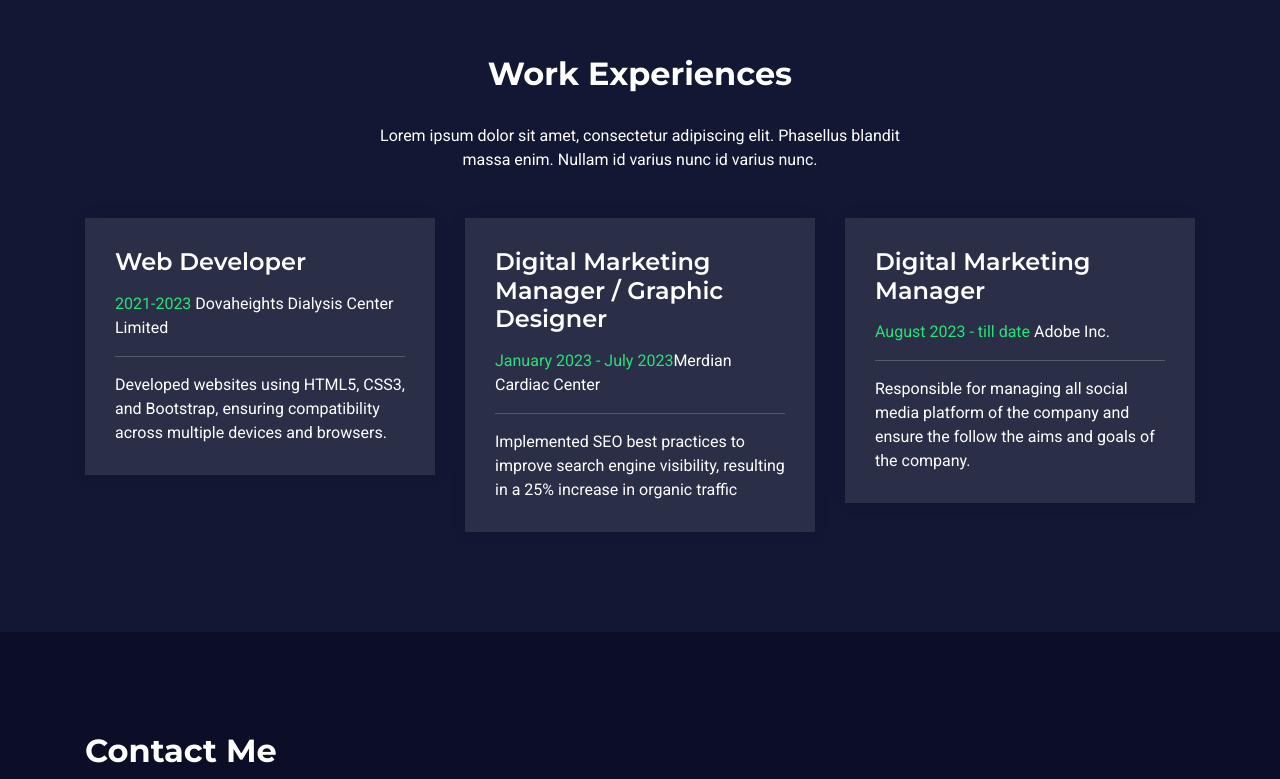
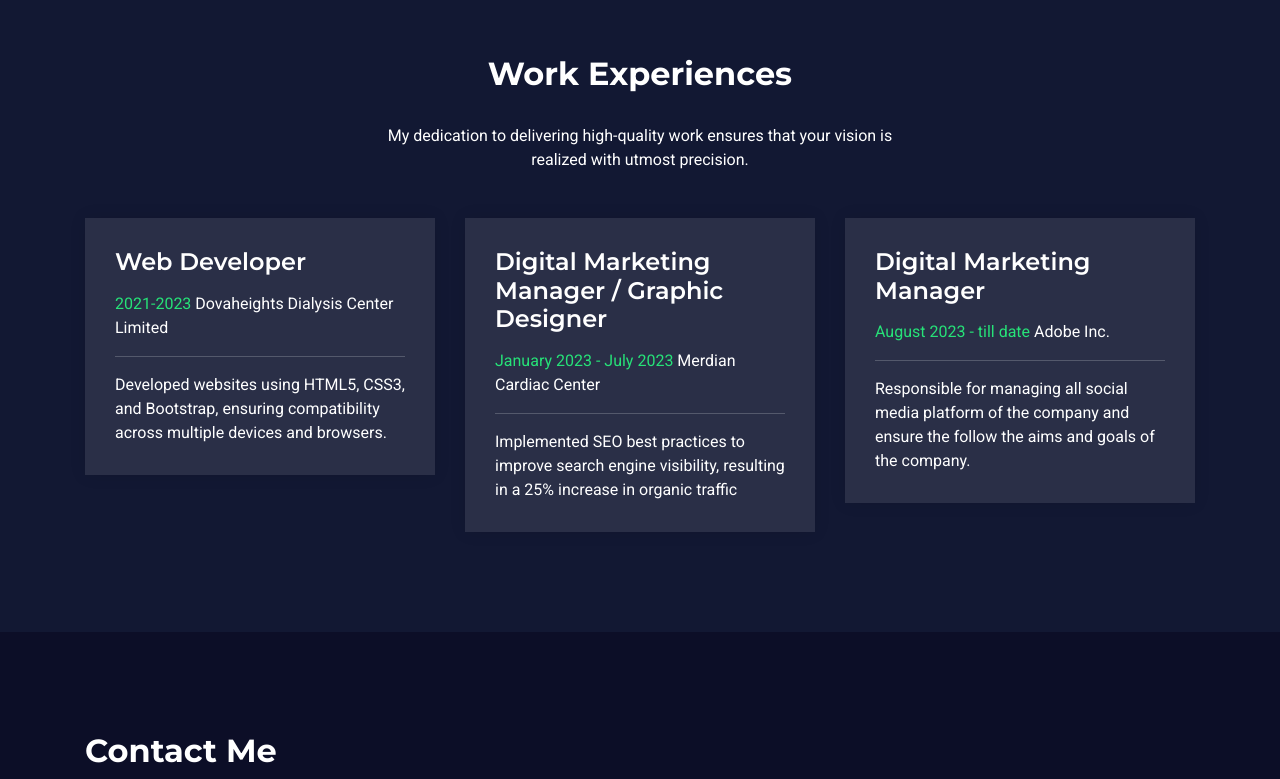
Before and after one commit to DukeAsuquo/My_Portfolio, a plain HTML site: page index.html in a window 1280 px wide. Shown: the part 3060-3839 px from the top of the page. Drawn offline with Linux system fonts and the light colour scheme; files whose address does not match are found by name.

Commit message:
Update index.html

```diff
--- a/index.html
+++ b/index.html
@@ -475,7 +475,7 @@
             	<div class="heading_s1 heading_light animation" data-animation="fadeInUp" data-animation-delay="0.02s">
                 	<h2>Work Experiences</h2>
                 </div>
-                <p class="animation text-white" data-animation="fadeInUp" data-animation-delay="0.03s">Lorem ipsum dolor sit amet, consectetur adipiscing elit. Phasellus blandit massa enim. Nullam id varius nunc id varius nunc.</p>
+                <p class="animation text-white" data-animation="fadeInUp" data-animation-delay="0.03s">My dedication to delivering high-quality work ensures that your vision is realized with utmost precision.</p>
             </div>
         </div>
         <div class="row animation" data-animation="fadeInUp" data-animation-delay="0.04s">
@@ -493,7 +493,7 @@
                 <div class="icon_box icon_box_style_2 box_dark">
                     <div class="icon_box_content text_white">
                         <h4>Digital Marketing Manager / Graphic Designer</h4>
-                        <p><span class="text_default">January 2023 - July 2023</span>Merdian Cardiac Center</p>
+                        <p><span class="text_default">January 2023 - July 2023 </span> Merdian Cardiac Center</p>
                         <hr>
                         <p>Implemented SEO best practices to improve search engine visibility, resulting in a 25% increase in organic traffic</p>
                     </div>
```
